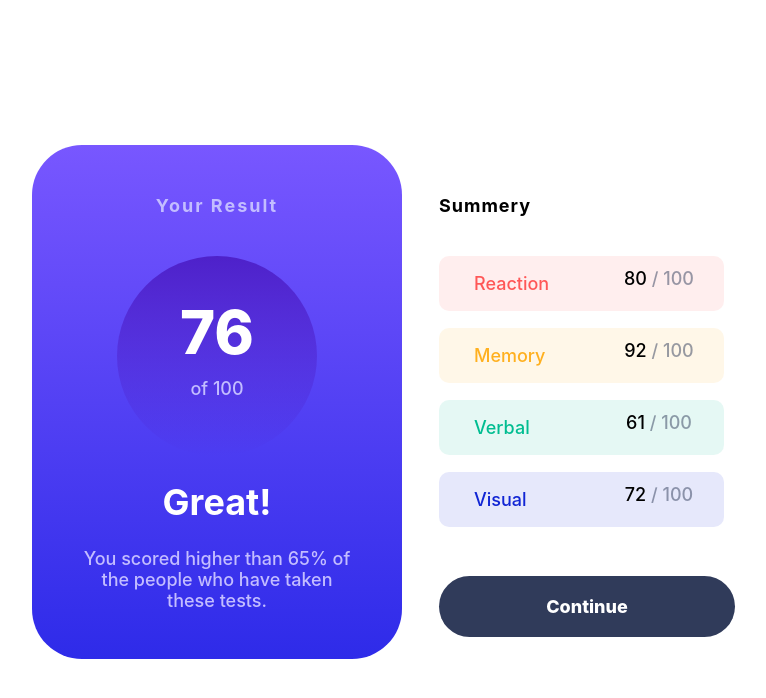
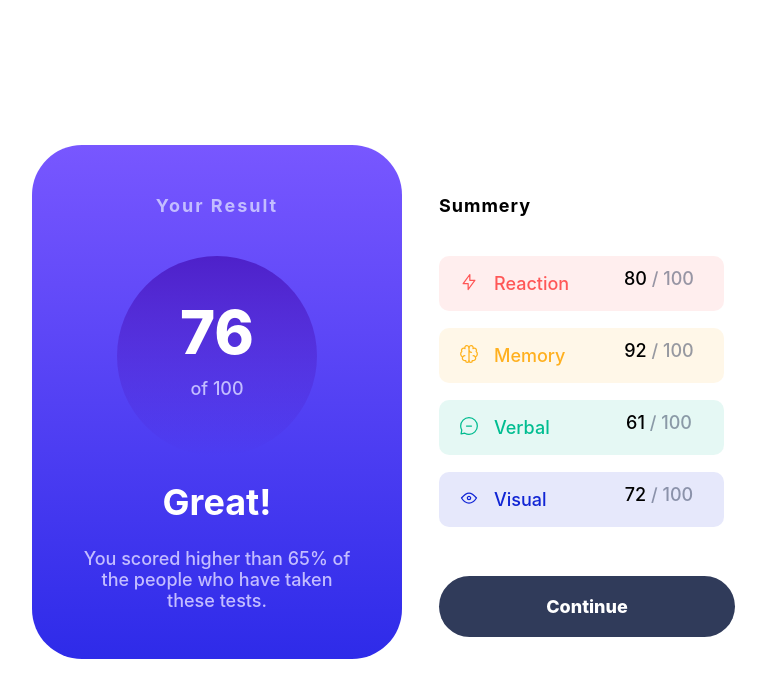
Before and after one commit to Minimage/frontendmentor, a React (Create React App) app: page / in a window 1280 px wide. Shown: the top 698 px of the page, without its empty margins (238-1004 px from the left). Built offline with nearby package versions, Linux system fonts and the light colour scheme.

Commit message:
added icon back

```diff
--- a/src/Results/Components/Item.js
+++ b/src/Results/Components/Item.js
@@ -20,7 +20,7 @@ export const Item = (props) => {
   return (
     <div style={{ backgroundColor: bgColor[index] }} className={style.item}>
       <div className={style.icon}>
-        {/* <img alt="Icon" src={data.icon} /> */}
+        <img alt="Icon" src={data.icon} />
       </div>
       <div style={{ color: text[index] }} className={style.category}>
         {data.category}
```
Also changed, not shown: 1 other file (tests, documents, lock files or other folders).
